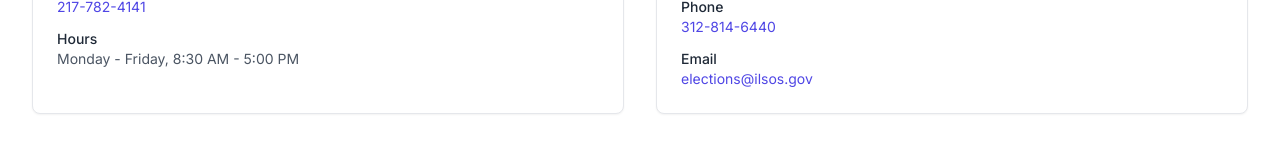
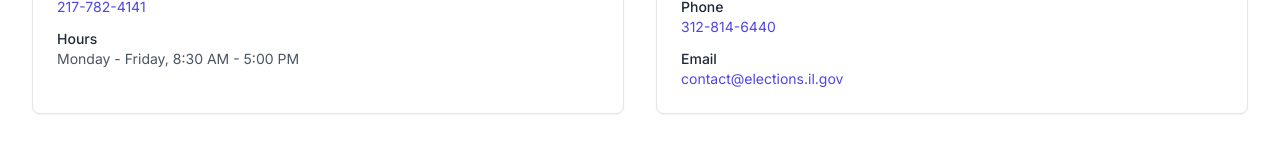
Before and after one commit to mgianasi/VGuide, a Next.js app: page /en/voters-guide/contact in a window 1280 px wide. Shown: the part 390-534 px from the top of the page. Built offline with nearby package versions, Linux system fonts and the light colour scheme.

Commit message:
fix: replace ilsos.gov -> elections.il.gov across contact page, seed, and docs

```diff
--- a/prisma/seed.ts
+++ b/prisma/seed.ts
@@ -121,7 +121,7 @@ async function main() {
     },
     {
       key: "contact_email",
-      value: "elections@ilsos.gov",
+      value: "contact@elections.il.gov",
       description: "Primary contact email",
     },
     {
--- a/src/app/[locale]/voters-guide/contact/page.tsx
+++ b/src/app/[locale]/voters-guide/contact/page.tsx
@@ -75,10 +75,10 @@ export default async function ContactPage({ params }: Props) {
               <dt className="font-medium text-neutral-800">Email</dt>
               <dd className="text-neutral-600">
                 <a
-                  href="mailto:elections@ilsos.gov"
+                  href="mailto:contact@elections.il.gov"
                   className="text-primary-600 hover:underline"
                 >
-                  elections@ilsos.gov
+                  contact@elections.il.gov
                 </a>
               </dd>
             </div>
```
Also changed, not shown: 1 other file (tests, documents, lock files or other folders).
